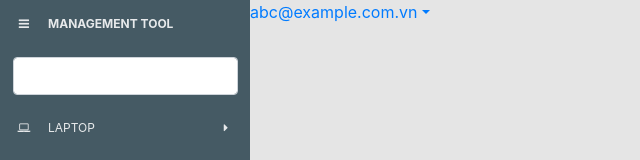
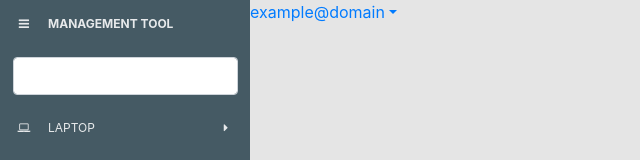
Before and after one commit to minhtrung2606-work/ng2-skeleton, an Angular app: page / in a window 1280 px wide. Shown: the top 160 px of the page, without its empty margins (0-640 px from the left). Built offline with nearby package versions, Linux system fonts and the light colour scheme.

Commit message:
Update DropdownLink component to have inputs

```diff
--- a/src/app/app.component.html
+++ b/src/app/app.component.html
@@ -4,5 +4,5 @@
             [inActiveIcon]="'fa-caret-right'"
             [subMenuItemIcon]="'fa-angle-right'"
             (onMenuItemClicked)="onMenuItemClicked($event)"></side-bar>
-  <dropdown-link></dropdown-link>
+  <dropdown-link [id]="'my-own-id'" [label]="'example@domain'"></dropdown-link>
 </div>
--- a/src/app/components/dropdown-link/dropdown-link.component.html
+++ b/src/app/components/dropdown-link/dropdown-link.component.html
@@ -2,10 +2,15 @@
   <div class="row">
     <div class="col">
       <div ngbDropdown class="d-inline-block">
-        <a href="#" id="dropdown-link" ngbDropdownToggle>{{getLabel()}}</a>
-        <ul class="dropdown-menu" aria-labelledby="dropdown-link">
+        <a href="#" id="{{dropdown-link-getId()}}" ngbDropdownToggle>{{getLabel()}}</a>
+        <ul class="dropdown-menu" aria-labelledby="dropdown-link}}">
           <li class="dropdown-item" *ngFor="let menuItem of getMenuItemList()">
             {{menuItem.getLabel()}}
+          </li>
+          <li class="dropdown-item" *ngIf="isMenuItemListEmpty()">
+            <span><small>
+              <em>Empty menu item list</em>
+            </small></span>
           </li>
         </ul>
       </div>
--- a/src/app/components/dropdown-link/dropdown-link.component.ts
+++ b/src/app/components/dropdown-link/dropdown-link.component.ts
@@ -1,4 +1,4 @@
-import { Component, OnInit } from '@angular/core';
+import { Component, OnInit, Input } from '@angular/core';
 import { DropdownLinkItem } from './model/dropdown-link-item';
 
 @Component({
@@ -7,16 +7,18 @@ import { DropdownLinkItem } from './model/dropdown-link-item';
   styleUrls: ['./dropdown-link.component.css']
 })
 export class DropdownLinkComponent implements OnInit {
-  private label: string;
-  private menuItemList: Array<DropdownLinkItem>;
+  @Input() id: string;
+  @Input() label: string;
+  @Input() menuItemList: Array<DropdownLinkItem>;
 
   constructor() {
-    this.label = 'abc@example.com.vn';
-    this.menuItemList = [];
   }
 
   ngOnInit() {
-    this.menuItemList.push(new DropdownLinkItem('Menu Item 1'));
+  }
+
+  getId(): string {
+    return this.id;
   }
 
   getLabel(): string {
@@ -27,4 +29,8 @@ export class DropdownLinkComponent implements OnInit {
     return this.menuItemList;
   }
 
+  isMenuItemListEmpty(): boolean {
+    return !this.menuItemList || this.menuItemList.length === 0;
+  }
+
 }
```
